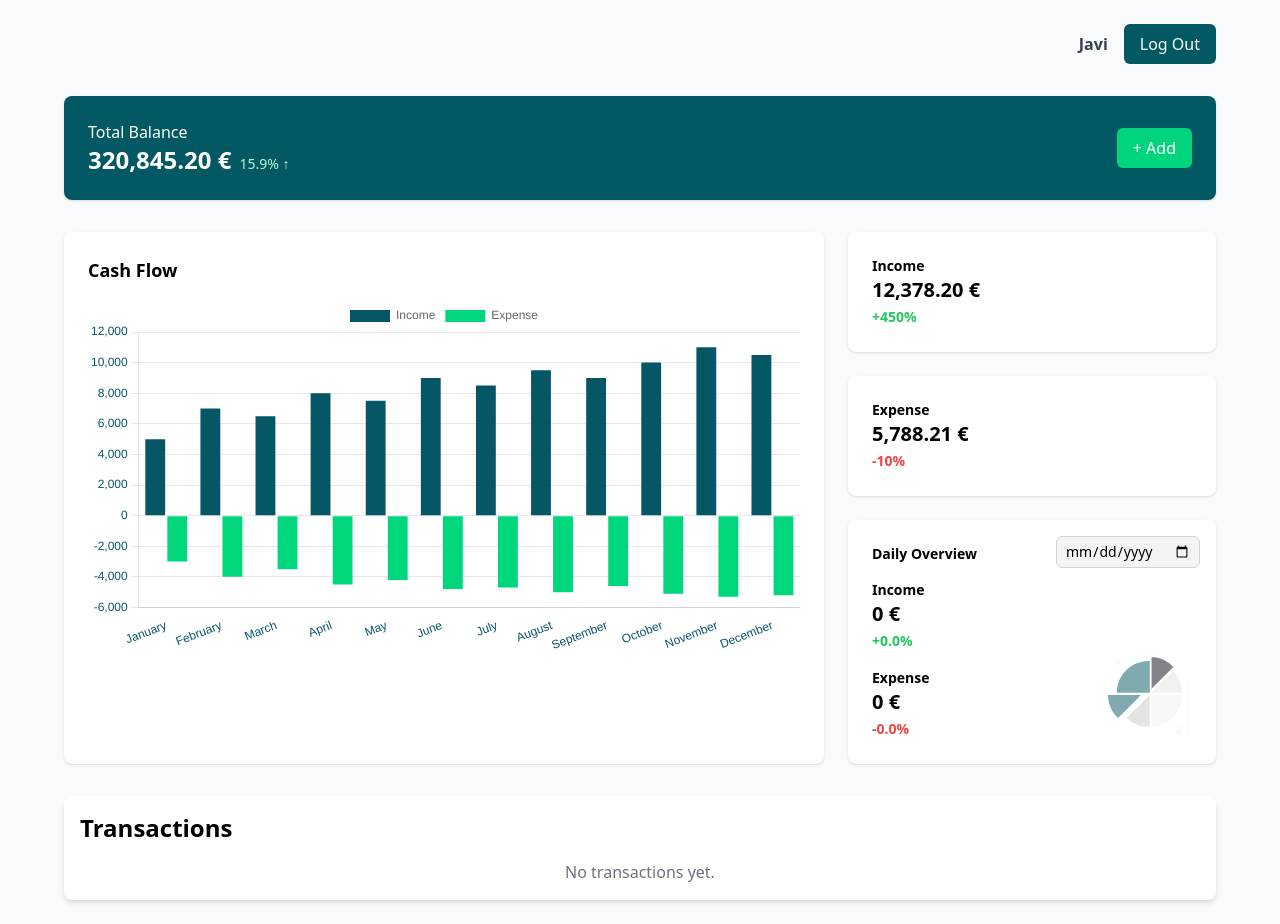
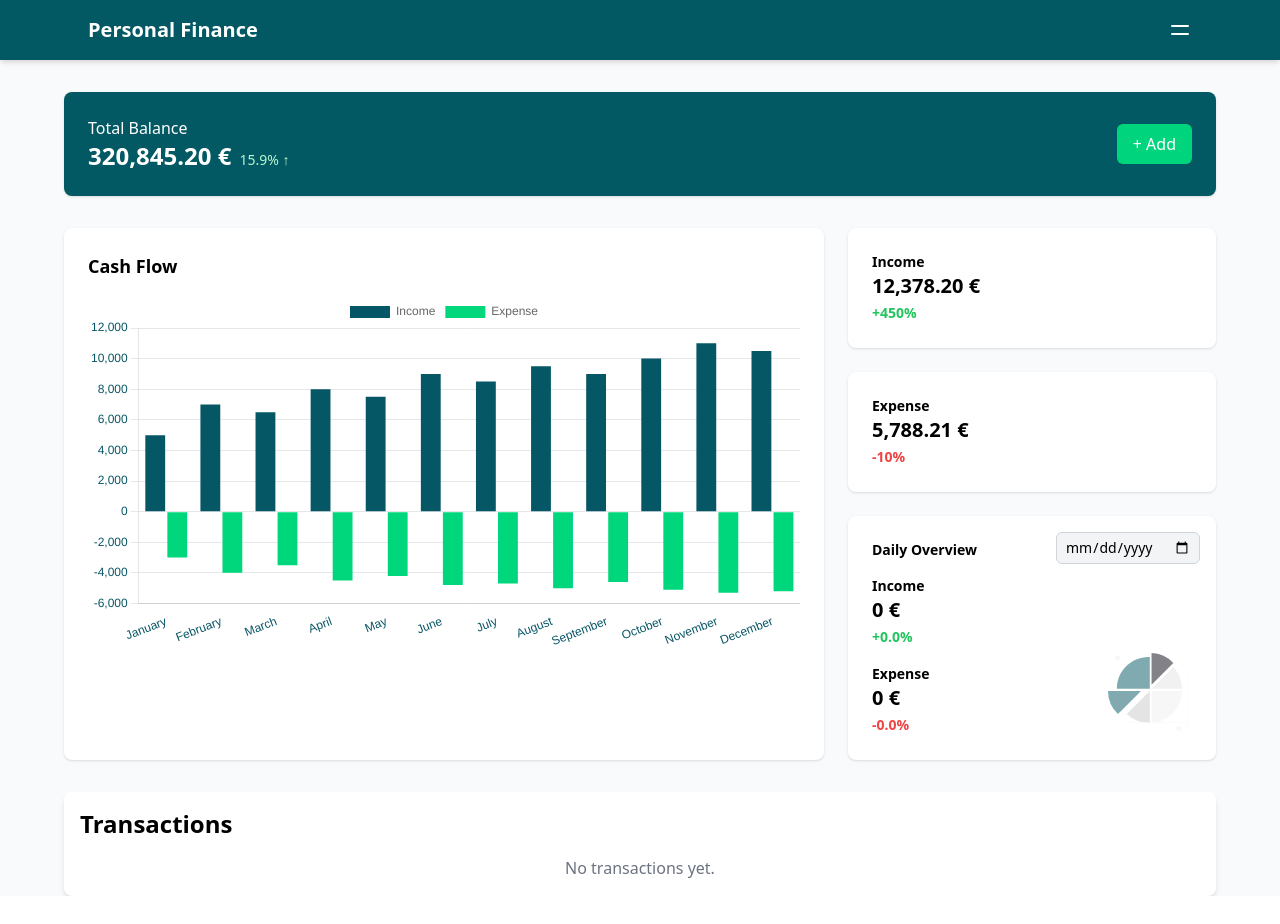
Before and after one commit to jfernandezcl/personal-finance, a React (Vite) app in the folder frontend/: page /dashboard in a window 1280 px wide. After the commit the page ends 896 px from the top, so only its background shows below. Built offline with nearby package versions, Linux system fonts and the light colour scheme; the HTML template or start-up script is replaced by a standard one.

Commit message:
feat: styles for header with modal and logout button

```diff
--- a/frontend/src/components/Header.jsx
+++ b/frontend/src/components/Header.jsx
@@ -1,15 +1,60 @@
-import React from "react";
+import React, { useState } from "react";
 
 export default function Header() {
+  const [isModalOpen, setModalOpen] = useState(false);
+
   return (
-    <header className="max-w-6xl mx-auto flex items-center justify-end mb-8">
-      <div className="flex items-center space-x-4">
-        <span className="text-gray-700 font-semibold">Javi</span>
-        <button className="px-4 py-2 bg-[#025963] text-white rounded-md">
-
-          Log Out
+    <header className="w-full bg-[#025963] shadow-md mb-8 relative">
+      <div className="max-w-6xl mx-auto flex items-center justify-between px-6 py-4">
+        <h1 className="text-white text-xl font-bold">Personal Finance</h1>
+        <button
+          onClick={() => setModalOpen(!isModalOpen)}
+          className="focus:outline-none"
+        >
+          {/* Ícono de menú */}
+          <svg
+            xmlns="http://www.w3.org/2000/svg"
+            className="h-6 w-6 text-white"
+            fill="none"
+            viewBox="0 0 24 24"
+            stroke="currentColor"
+          >
+            <path strokeLinecap="round" strokeLinejoin="round" strokeWidth={2} d="M4 8h16M4 16h16" />
+          </svg>
         </button>
       </div>
+      {isModalOpen && (
+        // Capa de overlay para detectar clicks fuera de la modal
+        <div
+          className="fixed inset-0 z-10"
+          onClick={() => setModalOpen(false)}
+        >
+          <div
+            className="absolute top-16 right-6 bg-white rounded-md shadow p-6 w-64 border-2 border-[#025963]"
+            onClick={(e) => e.stopPropagation()}  // Evita que se cierre al hacer click dentro de la modal
+          >
+            <button
+              className="flex items-center space-x-2 text-[#025963] font-semibold hover:text-[#02c16a] transition-all"
+              onClick={() => {
+                console.log("Cerrar sesión");
+                setModalOpen(false);
+              }}
+            >
+              {/* Ícono para cerrar sesión */}
+              <svg
+                xmlns="http://www.w3.org/2000/svg"
+                className="h-5 w-5"
+                fill="none"
+                viewBox="0 0 24 24"
+                stroke="currentColor"
+              >
+                <path strokeLinecap="round" strokeLinejoin="round" strokeWidth={2} d="M17 16l4-4m0 0l-4-4m4 4H7m6 4v1m0-8V7" />
+              </svg>
+              <span>Cerrar sesión</span>
+            </button>
+          </div>
+        </div>
+      )}
     </header>
   );
 }
--- a/frontend/src/pages/Dashboard.jsx
+++ b/frontend/src/pages/Dashboard.jsx
@@ -12,7 +12,7 @@ import TotalCardDay from "../components/TotalCardDay";
 export default function Dashboard() {
   return (
     <DashboardProvider>  {/* Proveemos el contexto */}
-      <div className="min-h-screen bg-gray-50 p-6">
+      <div className="min-h-screen bg-gray-50">
         <Header />
         <BalanceCard />
         <main className="max-w-6xl mx-auto space-y-8">
```
